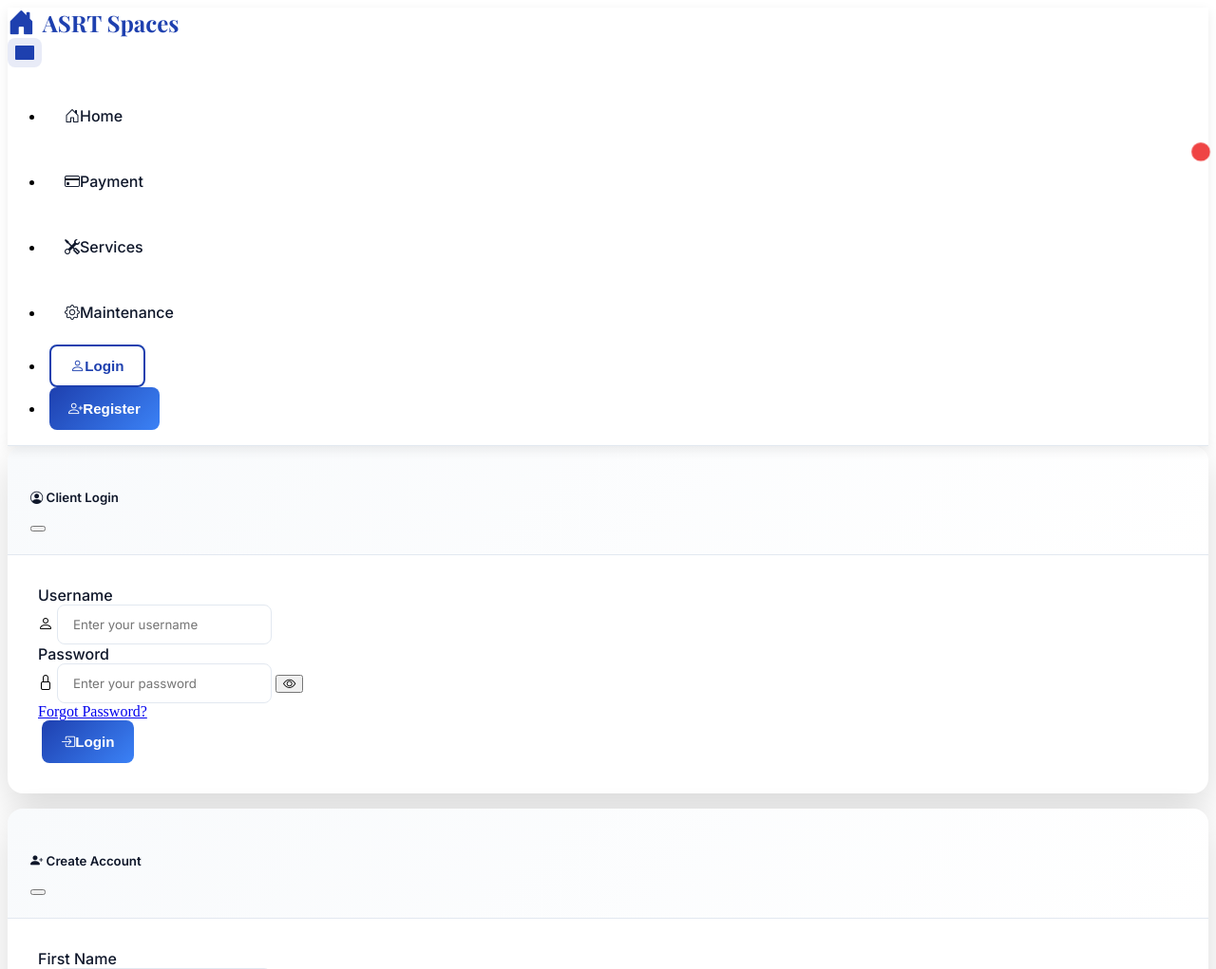
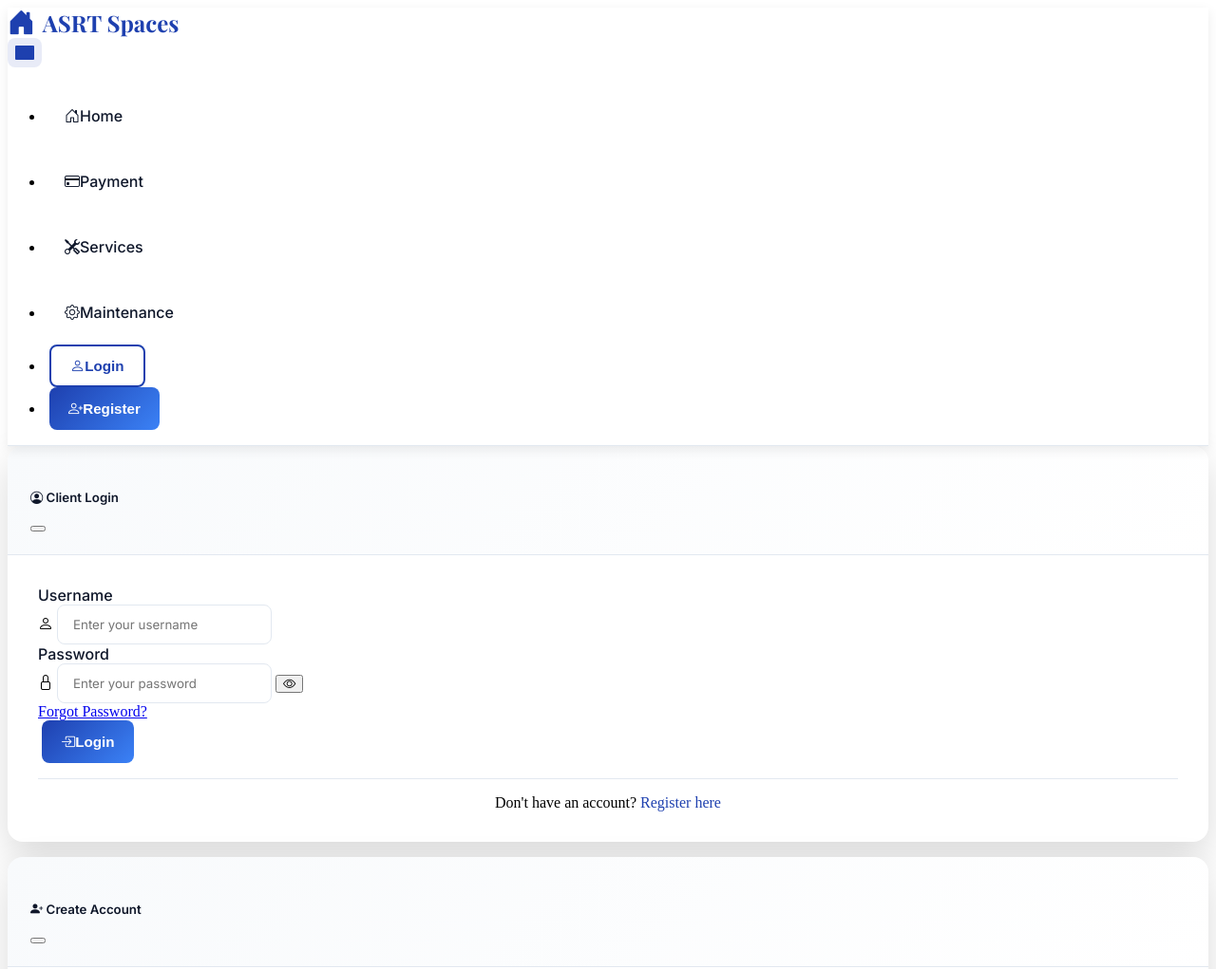
Before and after one commit to RpTolentino711/asrp, a PHP site: page /header.php in a window 1280 px wide. Shown: the top 1021 px of the page at 95% size. Run offline with PHP 8.4, Linux system fonts and the light colour scheme.

Commit message:
PUSH 410

```diff
--- a/header.php
+++ b/header.php
@@ -614,6 +614,26 @@ $is_logged_in = isset($_SESSION['client_id']);
     transform: rotate(360deg);
   }
 }
+
+/* Register link in login modal */
+.register-link-container {
+  border-top: 1px solid var(--navbar-gray-light);
+  padding-top: 1rem;
+  margin-top: 1rem;
+  text-align: center;
+}
+
+.register-link {
+  color: var(--navbar-primary);
+  text-decoration: none;
+  font-weight: 500;
+  transition: var(--navbar-transition);
+}
+
+.register-link:hover {
+  color: var(--navbar-primary-light);
+  text-decoration: underline;
+}
 </style>
 
 <nav class="navbar navbar-expand-lg fixed-top modern-navbar">
@@ -642,7 +662,9 @@ $is_logged_in = isset($_SESSION['client_id']);
         <li class="nav-item">
           <a class="modern-nav-link <?= $current_page == 'invoice_history.php' ? 'active' : '' ?>" href="invoice_history.php" style="position: relative;">
             <i class="bi bi-credit-card me-2"></i>Payment
-            <span class="notification-badge d-none" id="client-unread-admin-badge"></span>
+            <?php if ($is_logged_in && $invoice_alert_count > 0): ?>
+              <span class="notification-badge"><?= $invoice_alert_count ?></span>
+            <?php endif; ?>
           </a>
         </li>
 
@@ -745,6 +767,13 @@ $is_logged_in = isset($_SESSION['client_id']);
               <i class="bi bi-box-arrow-in-right me-2"></i>Login
             </button>
           </div>
+          <!-- FIX 2: Added "Don't have an account" link -->
+          <div class="register-link-container">
+            <span class="text-muted">Don't have an account? </span>
+            <a href="#" class="register-link" data-bs-dismiss="modal" data-bs-toggle="modal" data-bs-target="#registerModal">
+              Register here
+            </a>
+          </div>
         </div>
       </form>
     </div>
```
